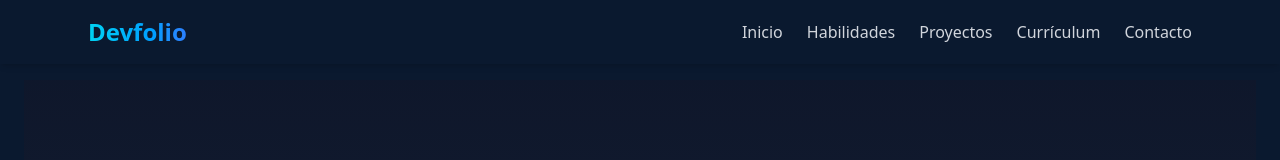
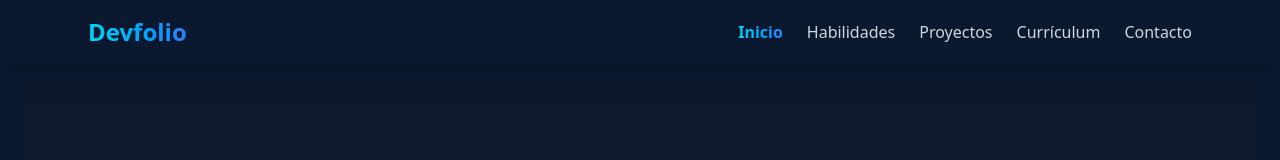
Before and after one commit to blackgoku-97/portafolio, a React (Vite) app: page / in a window 1280 px wide. Shown: the top 160 px of the page. Built offline with nearby package versions, Linux system fonts and the light colour scheme.

Commit message:
mejorando 21

```diff
--- a/src/components/Navbar.tsx
+++ b/src/components/Navbar.tsx
@@ -1,5 +1,5 @@
 import { useState, useRef, useEffect } from "react"
-import { Link } from "react-router-dom"
+import { NavLink } from "react-router-dom"
 import { FaBars, FaTimes } from "react-icons/fa"
 
 export default function Navbar() {
@@ -30,7 +30,7 @@ export default function Navbar() {
           Devfolio
         </h1>
 
-        {/* Botón hamburguesa con color */}
+        {/* Botón hamburguesa */}
         <button
           className="md:hidden text-2xl text-cyan-400 hover:text-blue-400 transition-colors"
           onClick={() => setOpen(!open)}
@@ -40,35 +40,30 @@ export default function Navbar() {
 
         {/* Menú en desktop */}
         <ul className="hidden md:flex gap-6">
-          <li>
-            <Link to="/" className="text-gray-300 hover:text-cyan-400 transition-colors">
-              Inicio
-            </Link>
-          </li>
-          <li>
-            <Link to="/skills" className="text-gray-300 hover:text-cyan-400 transition-colors">
-              Habilidades
-            </Link>
-          </li>
-          <li>
-            <Link to="/projects" className="text-gray-300 hover:text-cyan-400 transition-colors">
-              Proyectos
-            </Link>
-          </li>
-          <li>
-            <Link to="/curriculum" className="text-gray-300 hover:text-cyan-400 transition-colors">
-              Currículum
-            </Link>
-          </li>
-          <li>
-            <Link to="/contact" className="text-gray-300 hover:text-cyan-400 transition-colors">
-              Contacto
-            </Link>
-          </li>
+          {[
+            { to: "/", label: "Inicio" },
+            { to: "/skills", label: "Habilidades" },
+            { to: "/projects", label: "Proyectos" },
+            { to: "/curriculum", label: "Currículum" },
+            { to: "/contact", label: "Contacto" },
+          ].map(({ to, label }) => (
+            <li key={to}>
+              <NavLink
+                to={to}
+                className={({ isActive }) =>
+                  isActive
+                    ? "font-semibold bg-linear-to-r from-cyan-400 to-blue-500 bg-clip-text text-transparent"
+                    : "text-gray-300 hover:text-cyan-400 transition-colors"
+                }
+              >
+                {label}
+              </NavLink>
+            </li>
+          ))}
         </ul>
       </div>
 
-      {/* Overlay oscuro */}
+      {/* Overlay */}
       <div
         className={`fixed inset-0 bg-black/50 md:hidden z-40 transition-opacity duration-300
           ${open ? "opacity-100 pointer-events-auto" : "opacity-0 pointer-events-none"}`}
@@ -82,11 +77,28 @@ export default function Navbar() {
           ${open ? "translate-x-0" : "translate-x-full"}`}
       >
         <div className="flex flex-col items-start px-6 py-8 space-y-6">
-          <Link to="/" onClick={() => setOpen(false)} className="block w-full py-2 border-b border-gray-700 text-gray-300 hover:text-cyan-400 transition-colors">Inicio</Link>
-          <Link to="/skills" onClick={() => setOpen(false)} className="block w-full py-2 border-b border-gray-700 text-gray-300 hover:text-cyan-400 transition-colors">Habilidades</Link>
-          <Link to="/projects" onClick={() => setOpen(false)} className="block w-full py-2 border-b border-gray-700 text-gray-300 hover:text-cyan-400 transition-colors">Proyectos</Link>
-          <Link to="/curriculum" onClick={() => setOpen(false)} className="block w-full py-2 border-b border-gray-700 text-gray-300 hover:text-cyan-400 transition-colors">Currículum</Link>
-          <Link to="/contact" onClick={() => setOpen(false)} className="block w-full py-2 text-gray-300 hover:text-cyan-400 transition-colors">Contacto</Link>
+          {[
+            { to: "/", label: "Inicio" },
+            { to: "/skills", label: "Habilidades" },
+            { to: "/projects", label: "Proyectos" },
+            { to: "/curriculum", label: "Currículum" },
+            { to: "/contact", label: "Contacto" },
+          ].map(({ to, label }) => (
+            <NavLink
+              key={to}
+              to={to}
+              onClick={() => setOpen(false)}
+              className={({ isActive }) =>
+                `block w-full py-2 border-b border-gray-700 transition-colors ${
+                  isActive
+                    ? "font-semibold bg-linear-to-r from-cyan-400 to-blue-500 bg-clip-text text-transparent"
+                    : "text-gray-300 hover:text-cyan-400"
+                }`
+              }
+            >
+              {label}
+            </NavLink>
+          ))}
         </div>
       </div>
     </nav>
```
